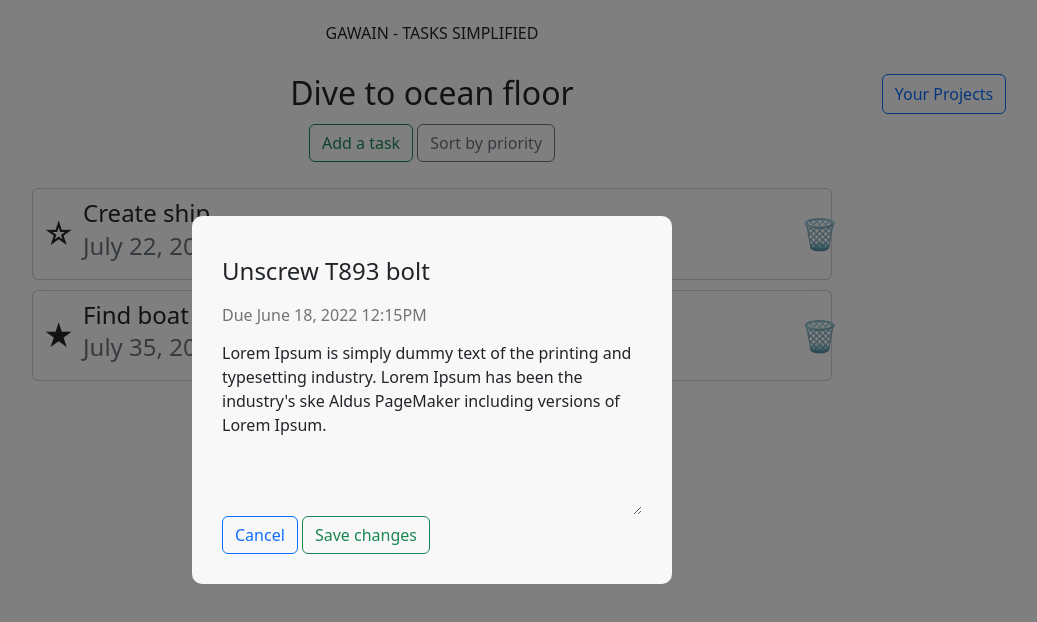
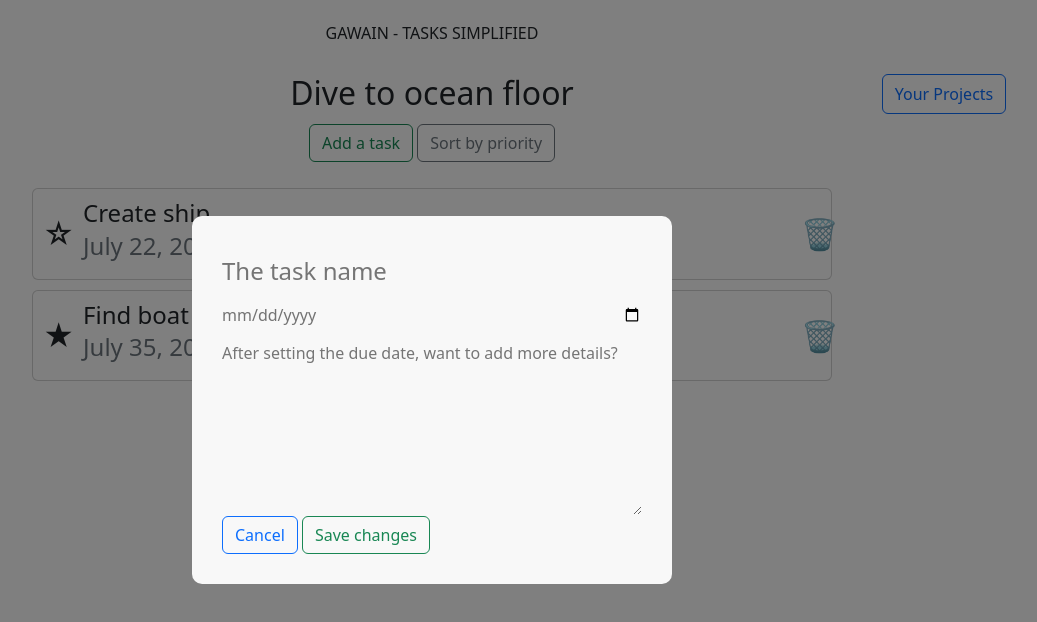
Before and after one commit to jedtap/to-do-list-app, a website built with webpack: page dist/index.html in a window 1280 px wide. Both pictures are taken after a click on the button "Add a task". Shown: the whole page, without its empty margins (208-1245 px from the left). Built offline with nearby package versions, Linux system fonts and the light colour scheme.

Commit message:
add memory capabilities, you can add new tasks

```diff
--- a/package.json
+++ b/package.json
@@ -22,6 +22,7 @@
   "dependencies": {
     "@popperjs/core": "^2.11.5",
     "bootstrap": "^5.2.0-beta1",
-    "bootstrap-icons": "^1.8.3"
+    "bootstrap-icons": "^1.8.3",
+    "date-fns": "^2.28.0"
   }
 }
--- a/src/index.js
+++ b/src/index.js
@@ -18,6 +18,9 @@ function openModal(section){
     case "new-project":
       newProject.style.display = "block";
     break;
+    case "new-task":
+      newTaskModal.style.display = "block";
+    break;
   }
   overlay.style.display = "flex";
 }
@@ -28,6 +31,7 @@ function closeModal(){
   editNameModal.style.display = "none";
   newProject.style.display = "none";
   viewTask.style.display = "none";
+  newTaskModal.style.display = "none";
 }
 
 // -- Home functions --
@@ -124,6 +128,22 @@ function updateProjectText(title){
 }
 
 
+function saveTheNewTask(){
+  let newTask = new projects(projectText.textContent, newTitle.value, newDue.value, newDesc.value, false);
+  projectsLibrary.push(newTask);
+  saveToMemory();
+
+  displayToDos(newTask, projectsLibrary.length - 1 );
+
+  newTitle.value = "";
+  newDue.value = "";
+  newDesc.value = "";
+
+  closeModal();
+}
+
+
+
 
 // -- Initial variables --
 
@@ -133,6 +153,7 @@ const projectsModal = document.querySelector(".projects-modal");
 const editNameModal = document.querySelector(".edit-name");
 const newProject = document.querySelector(".new-project");
 const viewTask = document.querySelector(".view-task");
+const newTaskModal = document.querySelector(".new-task-modal");
 
 // Non-button items found in home page
 const projectText = document.querySelector("h2");
@@ -162,10 +183,13 @@ const saveName = document.querySelector(".save-name");
 // Creating a totally new project
 const createProject = document.querySelector(".create-project");
 
-// Viewing/Editing a task
-const closeTask = document.querySelector(".close-task");
+// Viewing/Editing/Creating a task
+const newTitle = document.querySelector(".new-title");
+const newDue = document.querySelector(".new-due");
+const newDesc = document.querySelector(".new-desc");
+const closeTask = document.querySelectorAll(".close-task");
 const saveChanges = document.querySelector(".save-changes");
-
+const saveNewTask = document.querySelector(".save-new-task");
 
 
 
@@ -180,7 +204,7 @@ let memory = window.localStorage;
 
 // Header buttons
 projectsButton.addEventListener("click", () => openModal("projects"));
-newTask.addEventListener("click", () => openModal("task"));
+newTask.addEventListener("click", () => openModal("new-task"));
 priority.addEventListener("click", () => sort("priority"));
 dateAdded.addEventListener("click", () => sort("date"));
 
@@ -217,9 +241,12 @@ saveName.addEventListener("click", () => openModal("projects"));
 // Creating a totally new project
 createProject.addEventListener("click", () => closeModal());
 
-// Viewing/Editing a task
-closeTask.addEventListener("click", () => closeModal());
+// Viewing/Editing/Creating a task
+closeTask.forEach(closeTask => {
+  closeTask.addEventListener("click", () => closeModal());
+});
 saveChanges.addEventListener("click", () => closeModal());
+saveNewTask.addEventListener("click", () => saveTheNewTask());
 
 
 
@@ -375,21 +402,10 @@ if (memory.getItem("projectsLibrary")){
 // }
 
 
-// // Initial variables
-// const container = document.querySelector(".container");
-// const overlay = document.querySelector(".overlay");
-// const openFormButton  = document.querySelector(".open-form");
-// const closeFormButton = document.querySelector(".close-form");
-// const submitForm = document.querySelector(".submit-form");
-
-// const title = document.querySelector("#title");
-// const author = document.querySelector("#author");
-// const pages = document.querySelector("#pages");
-// const readForm = document.querySelector("#read-form");
-
-// let card, cardBody, cardTitle, cardSubtitle, cardText, readButton, removeLink, hyperlink, linebreak;
 
 
+
+// // Initial variables
 // // Retreive myLibrary from memory and display all books
 // let myLibrary = [];
 // let memory = window.localStorage;
--- a/src/style.css
+++ b/src/style.css
@@ -161,3 +161,14 @@ h2{
 .due{
   color: var(--gray-main);
 }
+
+/* New task */
+.new-task-modal{
+  width: 30rem;
+  margin: auto;
+  background: var(--white-main);
+  border-radius: 10px;
+  padding: 30px;
+
+  display: none;
+}
```
Also changed, not shown: dist/index.html, dist/main.js, 1 other file.
